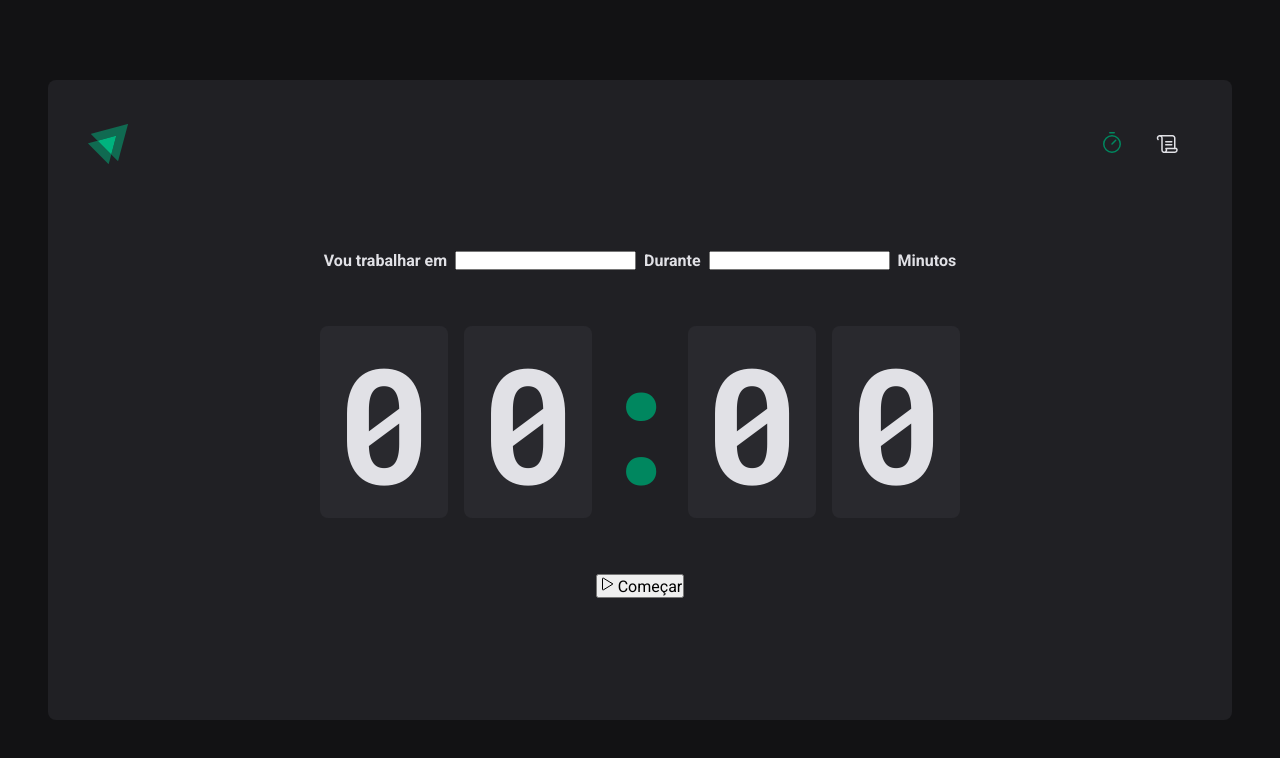
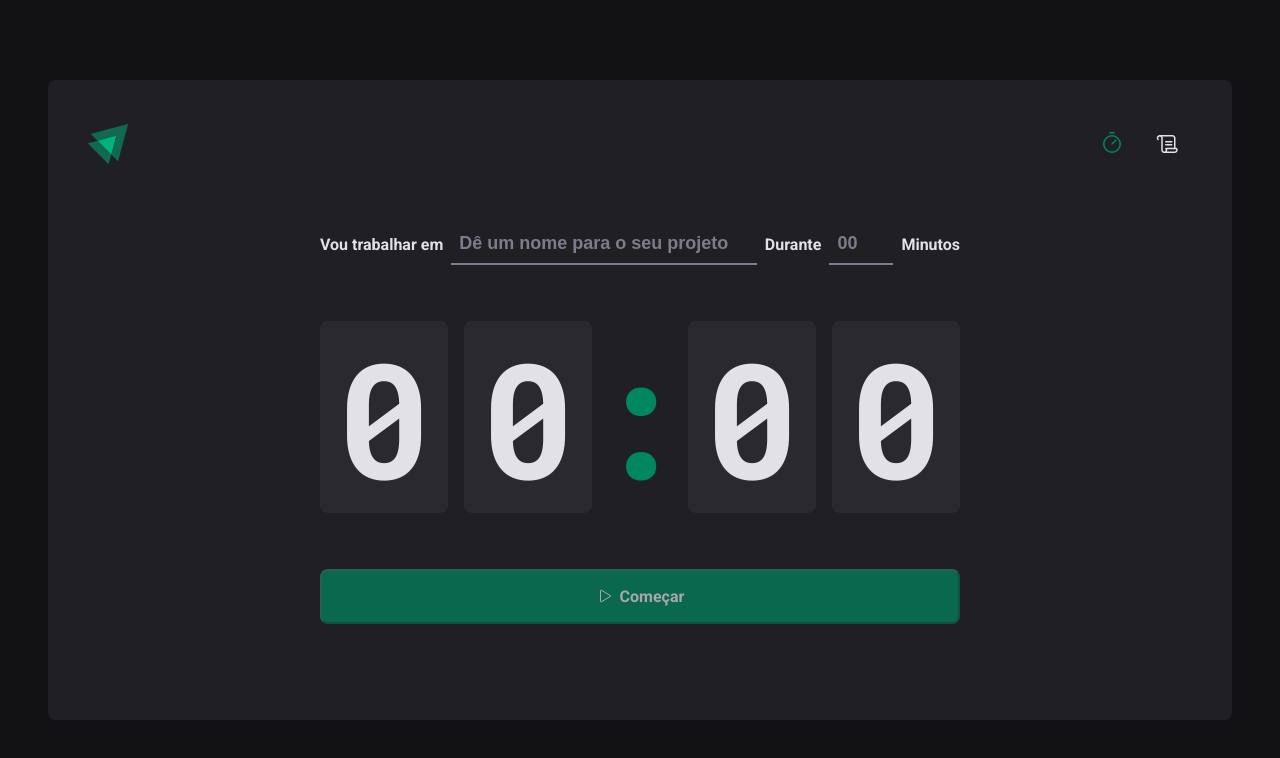
Before and after one commit to alvaropsouza/pomodoro-timer, a React (Vite) app: page / in a window 1280 px wide. Shown: the top 758 px of the page. Built offline with nearby package versions, Linux system fonts and the light colour scheme.

Commit message:
feat: improve home css and inputs

```diff
--- a/src/pages/Home/index.tsx
+++ b/src/pages/Home/index.tsx
@@ -3,7 +3,10 @@
   CountdownContainer,
   FormContainer,
   HomeContainer,
+  MinutesAmountInput,
   Separator,
+  StartCountdownButton,
+  TaskInput,
 } from './styles'
 
 export function Home() {
@@ -12,9 +15,26 @@
       <form action="">
         <FormContainer>
           <label htmlFor="task">Vou trabalhar em</label>
-          <input id="task" />
-          <label htmlFor="">Durante</label>
-          <input type="number" id="minutesAmount" />
+          <TaskInput
+            list="taskSuggestions"
+            id="task"
+            placeholder="Dê um nome para o seu projeto"
+          />
+          <datalist id="taskSuggestions">
+            <option value="projeto 1" />
+            <option value="projeto 2" />
+            <option value="projeto 3" />
+          </datalist>
+
+          <label htmlFor="minutesAmount">Durante</label>
+          <MinutesAmountInput
+            type="number"
+            id="minutesAmount"
+            placeholder="00"
+            step={5}
+            min={5}
+            max={60}
+          />
           <span>Minutos</span>
         </FormContainer>
         <CountdownContainer>
@@ -25,9 +45,9 @@
           <span>0</span>
         </CountdownContainer>
 
-        <button type="submit">
+        <StartCountdownButton type="submit" disabled>
           <Play /> Começar
-        </button>
+        </StartCountdownButton>
       </form>
     </HomeContainer>
   )
--- a/src/pages/Home/styles.ts
+++ b/src/pages/Home/styles.ts
@@ -26,6 +26,39 @@
   flex-wrap: wrap;
 `
 
+const BaseInput = styled.input`
+  background: transparent;
+  height: 2.5rem;
+  border: 0;
+  border-bottom: 2px solid ${({ theme }) => theme['gray-500']}; /* Removed redundant '1px solid' */
+  font-weight: bold;
+  font-size: 1.125rem;
+
+  padding: 0 0.5rem;
+  color: ${({ theme }) => theme['gray-100']};
+
+  &:focus {
+    box-shadow: none;
+    border-color: ${({ theme }) => theme['green-500']};
+  }
+
+  &::placeholder {
+    color: ${({ theme }) => theme['gray-500']};
+  }
+`
+
+export const TaskInput = styled(BaseInput)`
+  flex: 1;
+
+  &::-webkit-calendar-picker-indicator {
+    display: none !important;
+  }
+`
+
+export const MinutesAmountInput = styled(BaseInput)`
+  width: 4rem;
+`
+
 export const CountdownContainer = styled.div`
   font-family: 'Roboto Mono', monospace;
   font-size: 10rem;
@@ -41,6 +74,7 @@
     border-radius: 8px;
   }
 `
+
 export const Separator = styled.div`
   padding: 2rem;
   color: ${({ theme }) => theme['green-500']};
@@ -50,3 +84,27 @@
   display: flex;
   justify-content: center;
 `
+
+export const StartCountdownButton = styled.button`
+  width: 100%;
+  padding: 1rem;
+  display: flex;
+  border-radius: 8px;
+  justify-content: center;
+  align-items: center;
+  gap: 0.5rem;
+  font-weight: bold;
+  cursor: pointer;
+
+  background: ${({ theme }) => theme['green-500']};
+  color: ${({ theme }) => theme['gray-100']};
+
+  &:hover:not(:disabled) {
+    background: ${({ theme }) => theme['green-700']};
+  }
+
+  &:disabled {
+    opacity: 0.7;
+    cursor: not-allowed;
+  }
+`
```
